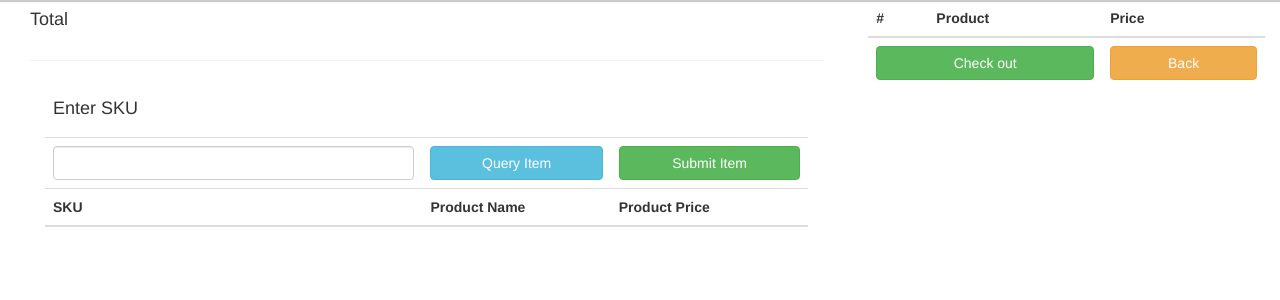
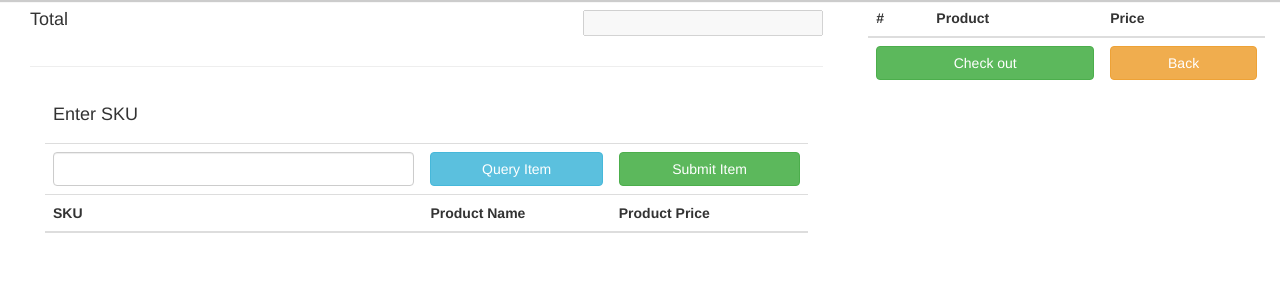
Before and after one commit to sydneymlambo/Mini-POS, a PHP site: page /sales.php in a window 1280 px wide. Shown: the part 63-363 px from the top of the page. Run offline with PHP 8.4, Linux system fonts and the light colour scheme; the visitor is signed in with stand-in values (Sample User, id 1).

Commit message:
Add files via upload

```diff
--- a/sales.php
+++ b/sales.php
@@ -34,7 +34,7 @@ include 'includes/checkUser.php';
 							<h4>Total</h4>
 						</div>
 						<div class="col-md-6">
-							<h4 id="price" class="pull-right"></h4>
+							<h4 id="price" class="pull-right"><input type="number" name="totalPrice" disabled="disabled"></h4>
 						</div>
 					</div><hr>
 					<div class="col-md-12">
```
